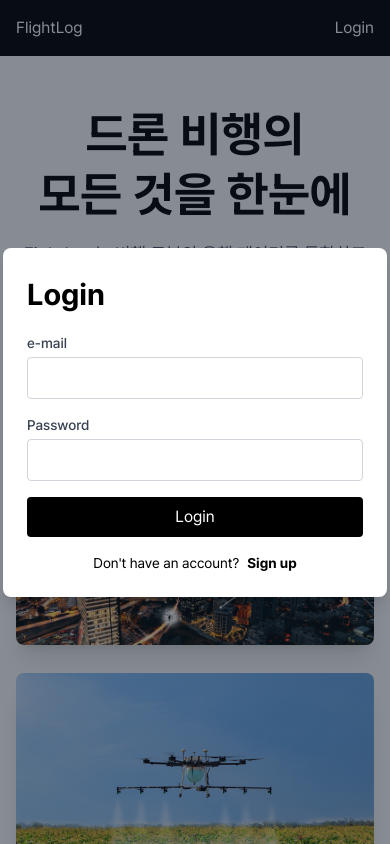
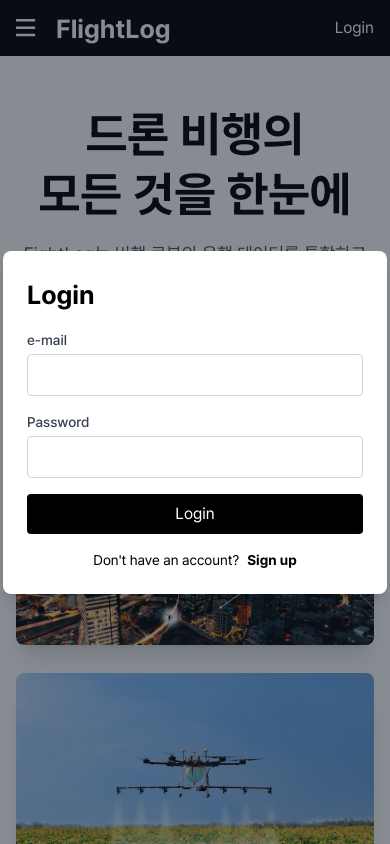
Before and after one commit to ormcamp-fe-3rd/FlightLog, a Next.js app: page / in a window 390 px wide. Shown: the top 844 px of the page. Built offline with nearby package versions, Linux system fonts and the light colour scheme.

Commit message:
[design] 헤더 반응형 레이아웃

```diff
--- a/src/components/common/Header.tsx
+++ b/src/components/common/Header.tsx
@@ -3,9 +3,14 @@ import Link from "next/link";
 export default function Header() {
   return (
     <header className="flex h-14 items-center justify-between bg-black p-4 text-white">
-      <Link href="/" className="cursor-pointer">
-        FlightLog
-      </Link>
+      <div className="flex items-center gap-5">
+        <button className="hidden size-5 md:block">
+          <img src="/images/map/icon-menu.svg" alt="Toggle sidebar" />
+        </button>
+        <Link href="/" className="cursor-pointer text-2xl font-bold">
+          FlightLog
+        </Link>
+      </div>
       <Link href="/login">Login</Link>
     </header>
   );
--- a/tailwind.config.ts
+++ b/tailwind.config.ts
@@ -13,7 +13,8 @@ export default {
       },
       fontSize: {
         xl: "1.125rem", // 18px
-        "2xl": "1.875rem", // 30px
+        "2xl": "1.625rem", // 26px
+        "3xl": "1.875rem", // 30px
       },
       screens: {
         lg: { max: "1024px" },
```
Also changed, not shown: public/images/map/icon-menu.svg (added).
